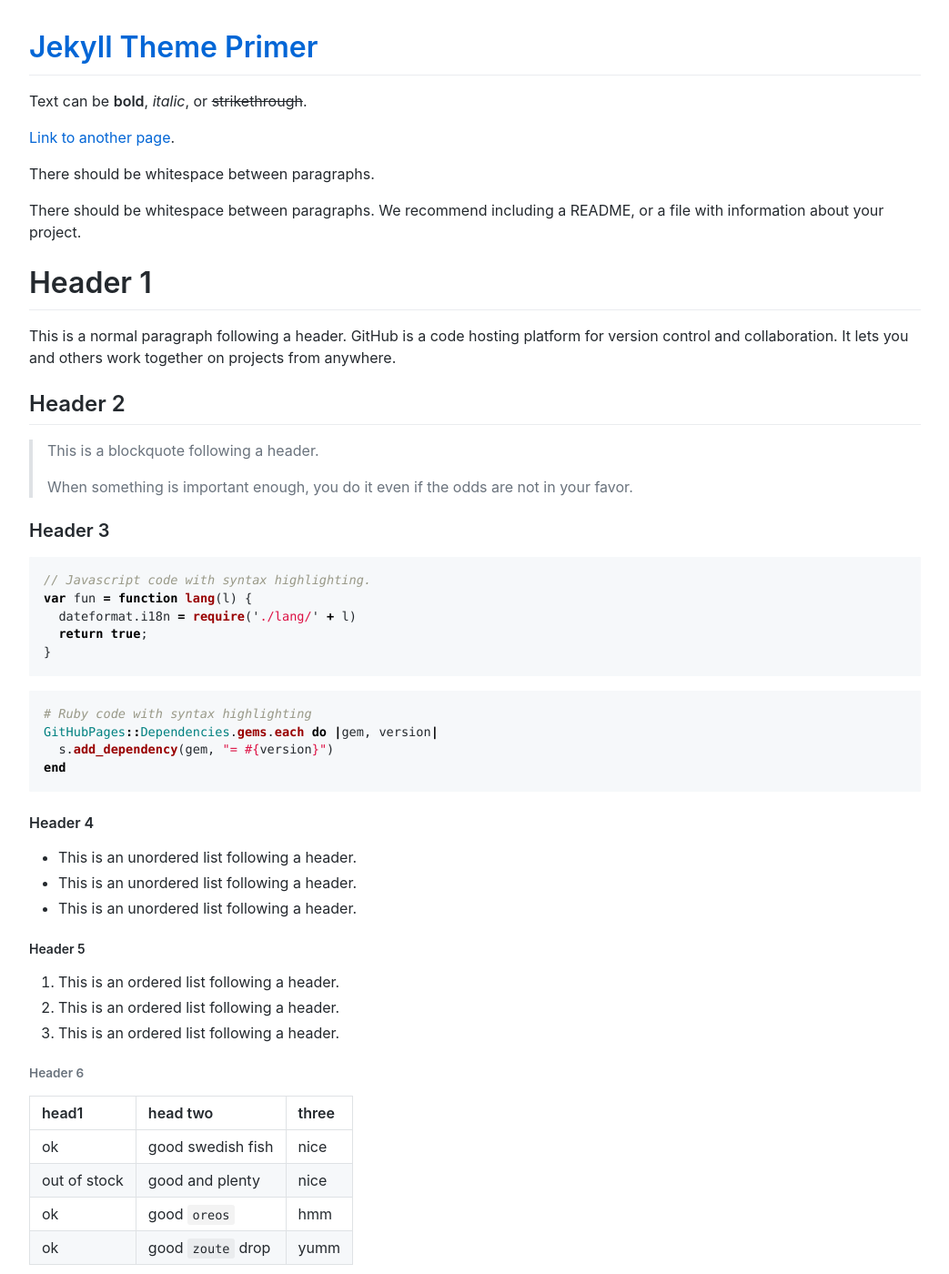
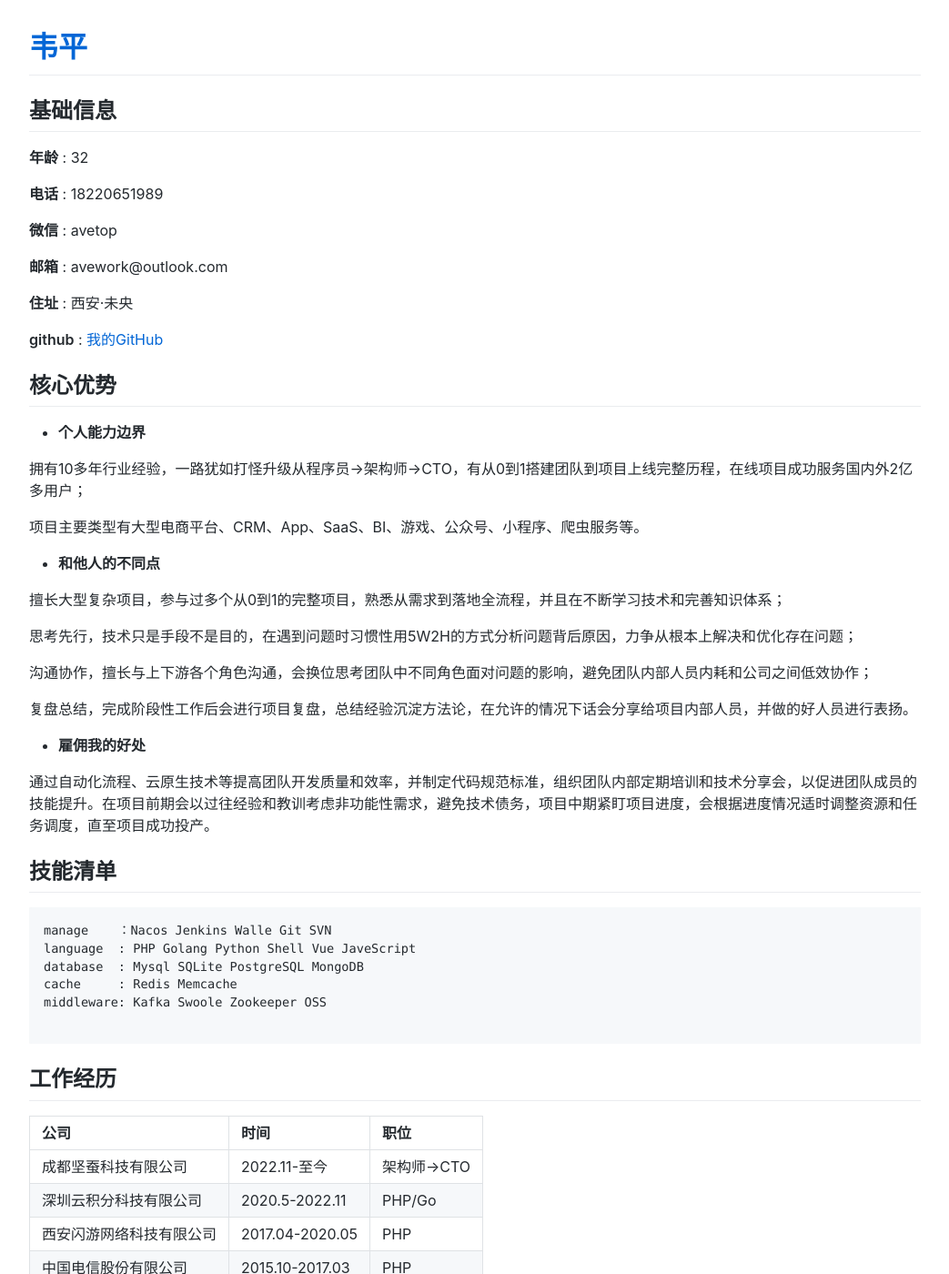
Before and after one commit to avehub/avehub.github.io, a Jekyll site: the page built from index.md, in a window 1280 px wide and 1400 px high. Shown: the whole window at 91% size, without its empty margins (118-1161 px from the left). Built offline with Jekyll 4.4.1, drawn with Linux system fonts in a browser that asks for light colours; comment, search, counter and statistics services are not loaded; our own code applies the rules of GitHub Pages for plain Markdown files.

Commit message:
Update my base info

````diff
--- a/_config.yml
+++ b/_config.yml
@@ -16,5 +16,5 @@ github:
     path: "/"
   repository_url: "https://github.com/pages-themes/primer"
 
-title: Jekyll Theme Primer
-description: Primer is a Jekyll theme for GitHub Pages
+title: 韦平
+description: 选择 + 勤奋 = 优秀
--- a/index.md
+++ b/index.md
@@ -2,46 +2,63 @@
 layout: default
 ---
 
-Text can be **bold**, _italic_, or ~~strikethrough~~.
+## 基础信息
 
-[Link to another page](./another-page.html).
+**年龄**   : 32
 
-There should be whitespace between paragraphs.
+**电话**   : 18220651989
 
-There should be whitespace between paragraphs. We recommend including a README, or a file with information about your project.
+**微信**   : avetop
 
-# Header 1
+**邮箱**   : avework@outlook.com
 
-This is a normal paragraph following a header. GitHub is a code hosting platform for version control and collaboration. It lets you and others work together on projects from anywhere.
+**住址**   : 西安·未央
 
-## Header 2
+**github** : [我的GitHub](https://github.com/avehub)
 
-> This is a blockquote following a header.
->
-> When something is important enough, you do it even if the odds are not in your favor.
 
-### Header 3
+## 核心优势
 
-```js
-// Javascript code with syntax highlighting.
-var fun = function lang(l) {
-  dateformat.i18n = require('./lang/' + l)
-  return true;
-}
+* **个人能力边界**
+
+拥有10多年行业经验，一路犹如打怪升级从程序员->架构师->CTO，有从0到1搭建团队到项目上线完整历程，在线项目成功服务国内外2亿多用户；
+
+项目主要类型有大型电商平台、CRM、App、SaaS、BI、游戏、公众号、小程序、爬虫服务等。
+
+* **和他人的不同点**
+
+擅长大型复杂项目，参与过多个从0到1的完整项目，熟悉从需求到落地全流程，并且在不断学习技术和完善知识体系；
+
+思考先行，技术只是手段不是目的，在遇到问题时习惯性用5W2H的方式分析问题背后原因，力争从根本上解决和优化存在问题；
+
+沟通协作，擅长与上下游各个角色沟通，会换位思考团队中不同角色面对问题的影响，避免团队内部人员内耗和公司之间低效协作；
+
+复盘总结，完成阶段性工作后会进行项目复盘，总结经验沉淀方法论，在允许的情况下话会分享给项目内部人员，并做的好人员进行表扬。
+
+* **雇佣我的好处**
+
+通过自动化流程、云原生技术等提高团队开发质量和效率，并制定代码规范标准，组织团队内部定期培训和技术分享会，以促进团队成员的技能提升。在项目前期会以过往经验和教训考虑非功能性需求，避免技术债务，项目中期紧盯项目进度，会根据进度情况适时调整资源和任务调度，直至项目成功投产。
+
+
+## 技能清单
+
+```
+manage    ：Nacos Jenkins Walle Git SVN
+language  : PHP Golang Python Shell Vue JaveScript
+database  : Mysql SQLite PostgreSQL MongoDB
+cache     : Redis Memcache
+middleware: Kafka Swoole Zookeeper OSS
+
 ```
 
-```ruby
-# Ruby code with syntax highlighting
-GitHubPages::Dependencies.gems.each do |gem, version|
-  s.add_dependency(gem, "= #{version}")
-end
-```
+## 工作经历
 
-#### Header 4
-
-*   This is an unordered list following a header.
-*   This is an unordered list following a header.
-*   This is an unordered list following a header.
+|          公司         |        时间       |      职位    |
+|:----------------------|:------------------|:------------|
+| 成都坚蚕科技有限公司    | 2022.11-至今      | 架构师->CTO  |
+| 深圳云积分科技有限公司  | 2020.5-2022.11    | PHP/Go      |
+| 西安闪游网络科技有限公司| 2017.04-2020.05   | PHP         |
+| 中国电信股份有限公司    | 2015.10-2017.03   | PHP         |
 
 ##### Header 5
 
````
Also changed, not shown: default.md (added, +123 -0 lines).
